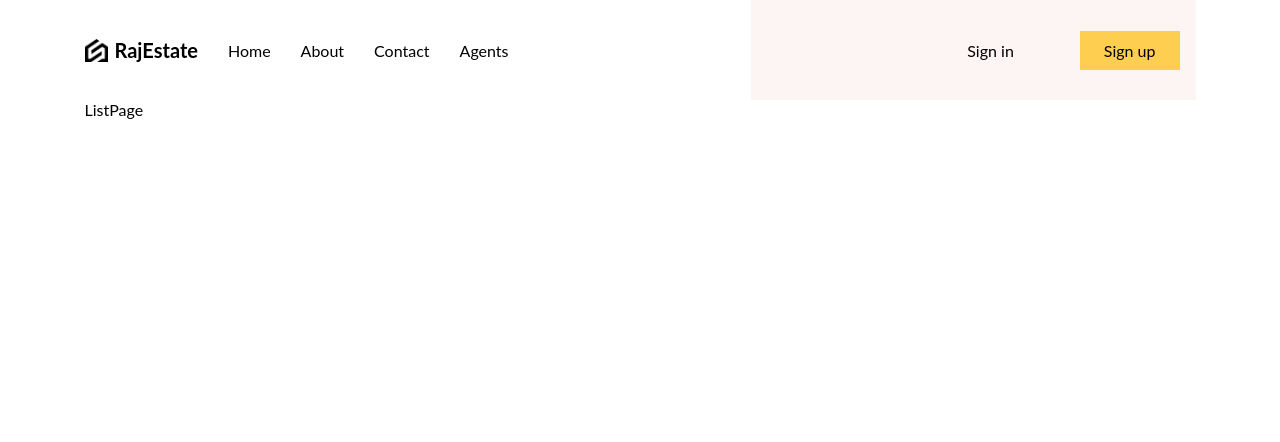
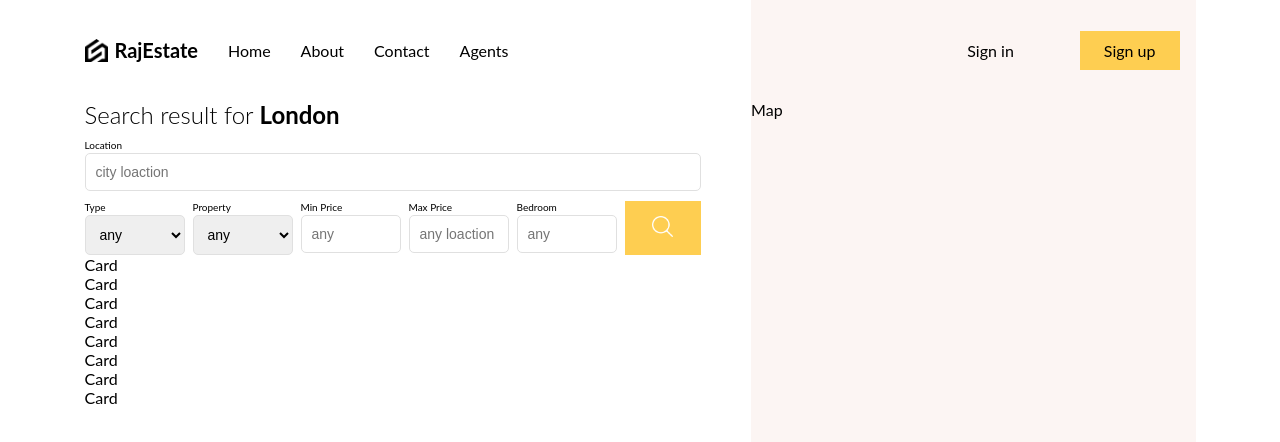
Before and after one commit to Aryandadhich/real-estate, a React (Create React App) app: page /list in a window 1280 px wide. Shown: the top 442 px of the page. Built offline with nearby package versions, Linux system fonts and the light colour scheme.

Commit message:
listpage

```diff
--- /dev/null
+++ b/src/components/card/Card.jsx
@@ -0,0 +1,10 @@
+import React from 'react'
+
+function Card() {
+    return (
+        <div className='card'>Card
+        </div>
+    )
+}
+
+export default Card
--- /dev/null
+++ b/src/components/card/card.scss
@@ -0,0 +1 @@
+.card {}
--- /dev/null
+++ b/src/components/filter/Filter.jsx
@@ -0,0 +1,54 @@
+import React from 'react';
+import './filter.scss';
+
+function Filter() {
+    return (
+        <div className='filter'>
+            <h1>Search result for <b>London</b></h1>
+            <div className="top">
+                <div className="item">
+                    <label htmlFor="city">Location</label>
+                    <input type='text' id='city' name='city' placeholder='city loaction' />
+                </div>
+            </div>
+            <div className="bottom">
+                <div className="item">
+                    <label htmlFor="type">Type</label>
+                    <select name='type' id='type'>
+                        <option value="">any</option>
+                        <option value="buy">Buy</option>
+                        <option value="rent">Rent</option>
+                    </select>
+                </div>
+                <div className="item">
+                    <label htmlFor="property">Property</label>
+                    <select name='property' id='property'>
+                        <option value="">any</option>
+                        <option value="apartment">Apartment</option>
+                        <option value="house">House</option>
+                        <option value="condo">Condo</option>
+                        <option value="land">Land</option>
+                    </select>
+                </div>
+                <div className="item">
+                    <label htmlFor="minPrice">Min Price</label>
+                    <input type='number' id='minPrice' name='minPrice' placeholder='any' />
+                </div>
+                <div className="item">
+                    <label htmlFor="maxPrice">Max Price</label>
+                    <input type='text' id='maxPrice' name='maxPrice' placeholder='any loaction' />
+                </div>
+                <div className="item">
+                    <label htmlFor="bedroom">Bedroom</label>
+                    <input type='text' id='bedroom' name='bedroom' placeholder='any' />
+                </div>
+                <button>
+                    <img src='/search.png' alt='' />
+                </button>
+            </div>
+        </div>
+
+    )
+}
+
+export default Filter
--- /dev/null
+++ b/src/components/filter/filter.scss
@@ -0,0 +1,55 @@
+.filter {
+    display: flex;
+    flex-direction: column;
+    gap: 10px;
+
+    h1 {
+        font-weight: 300;
+        font-size: 24px;
+    }
+
+    .item {
+        display: flex;
+        flex-direction: column;
+        gap: 2px;
+
+        label {
+            font-size: 10px;
+        }
+
+        input,
+        select {
+            width: 100px;
+            padding: 10px;
+            border: 1px solid #e0e0e0;
+            border-radius: 5px;
+            font-size: 14px;
+        }
+    }
+
+    .top {
+        input {
+            width: 100%;
+        }
+    }
+
+    .bottom {
+        display: flex;
+        justify-content: space-between;
+        gap: 8px;
+    }
+
+    button {
+        width: 100%;
+        padding: 10px;
+        border: none;
+        cursor: pointer;
+        background-color: #fece51;
+
+        img {
+            width: 21px;
+            height: 21px;
+        }
+    }
+
+}
--- a/src/routes/listPage/listPage.jsx
+++ b/src/routes/listPage/listPage.jsx
@@ -1,9 +1,26 @@
 import React from 'react'
+import { listData } from '../../lib/dummydata';
+import "./listPage.scss";
+import Filter from "../../components/filter/Filter";
+import Card from "../../components/card/Card";
+
 
 function ListPage() {
+
+    const data = listData;
     return (
         <div className='listPage'>
-            ListPage
+            <div className="listContainer">
+                <div className="wrapper">
+                    <Filter />
+                    {
+                        data.map(item => (
+                            <Card key={item.id} item={item} />
+                        ))
+                    }
+                </div>
+            </div>
+            <div className="mapContainer">Map</div>
         </div>
     )
 }
--- a/src/routes/listPage/listPage.scss
+++ b/src/routes/listPage/listPage.scss
@@ -1 +1,19 @@
-.listPage {}
+.listPage {
+    display: flex;
+    height: 100%;
+
+    .listContainer {
+        flex: 3
+    }
+
+    .wrapper {
+        padding-right: 50px;
+    }
+
+    .mapContainer {
+        flex: 2;
+        background-color: #fcf5f3;
+    }
+
+
+}
```
Also changed, not shown: src/lib/dummydata.js (added).
